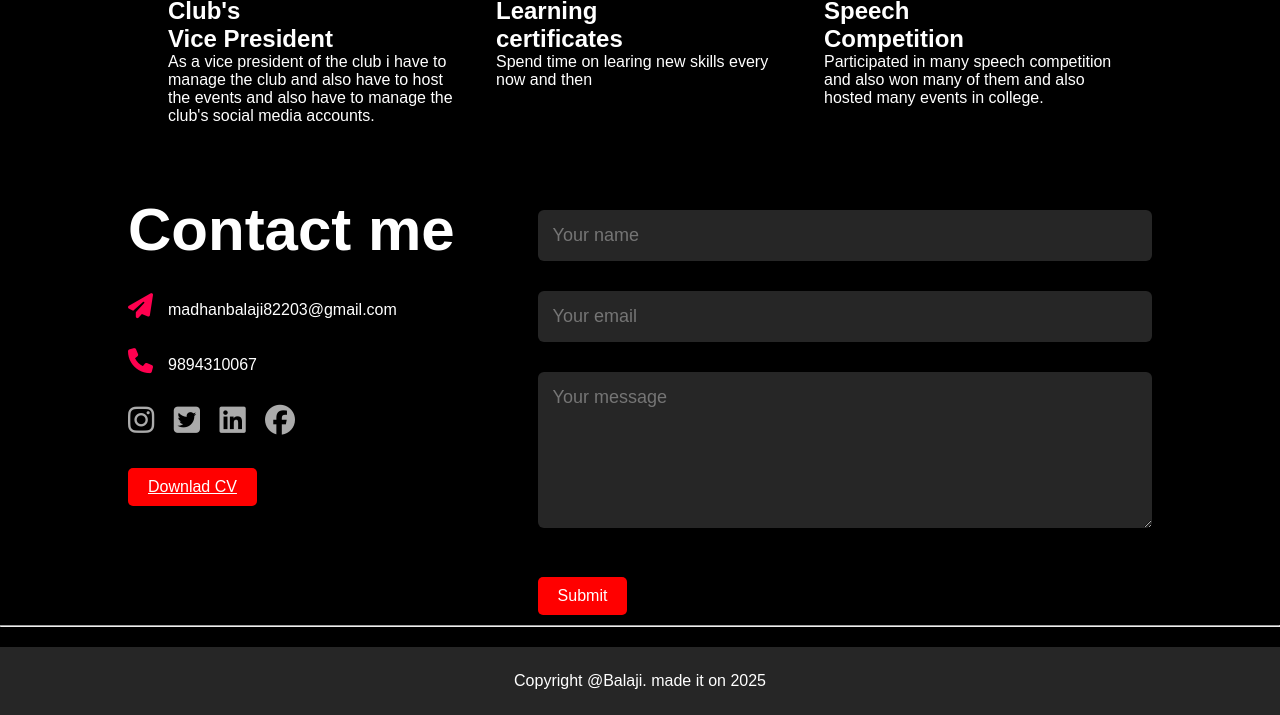
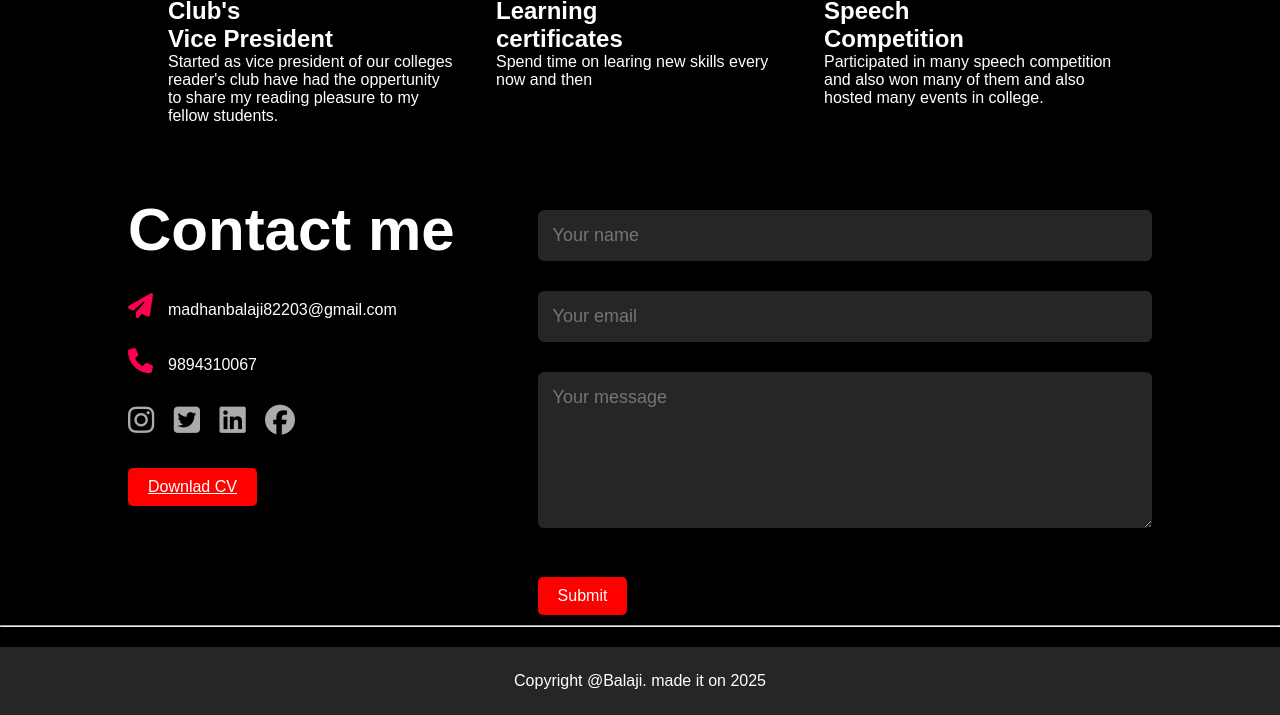
Before and after one commit to BalajiPRM/Portfolio-site, a plain HTML site: page indexportf.html in a window 1280 px wide. Shown: the part 2053-2768 px from the top of the page. Drawn offline with Linux system fonts and the light colour scheme.

Commit message:
changed some contents in the achievements line

```diff
--- a/indexportf.html
+++ b/indexportf.html
@@ -148,7 +148,7 @@
                 <img src="clubvp.jpg" alt="clubvp">
                 <div class="layer">
                     <h2>Club's <br>Vice President</h2>
-                    <p>As a vice president of the club i have to manage the club and also have to host the events and also have to manage the club's social media accounts.</p>                </div>
+                    <p>Started as vice president of our colleges reader's club have had the oppertunity to share my reading pleasure to my fellow students.</p>                </div>
             </div>
             <div class="work">
                 <img src="certificate.jpg" alt="certificate">
```
